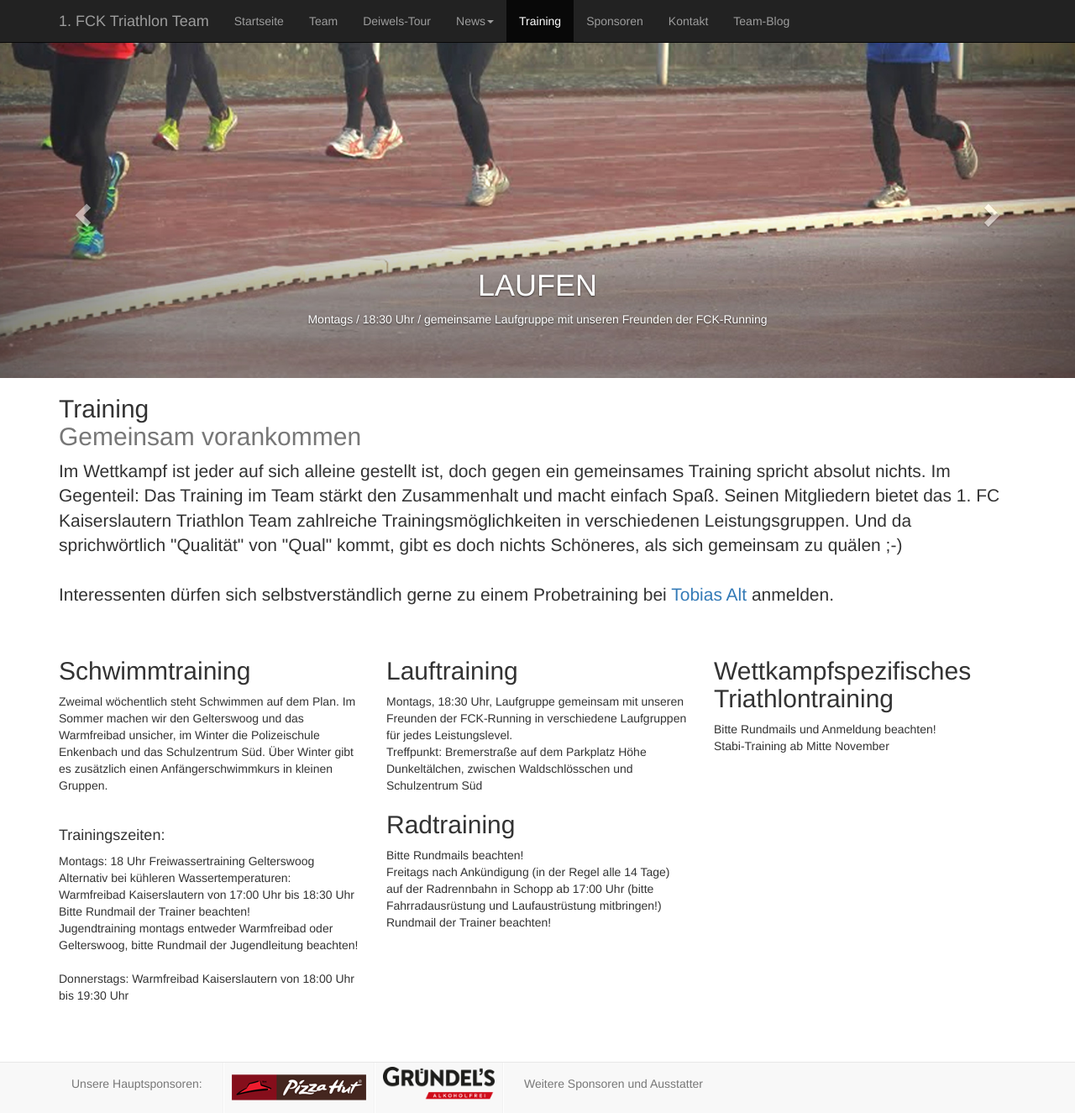
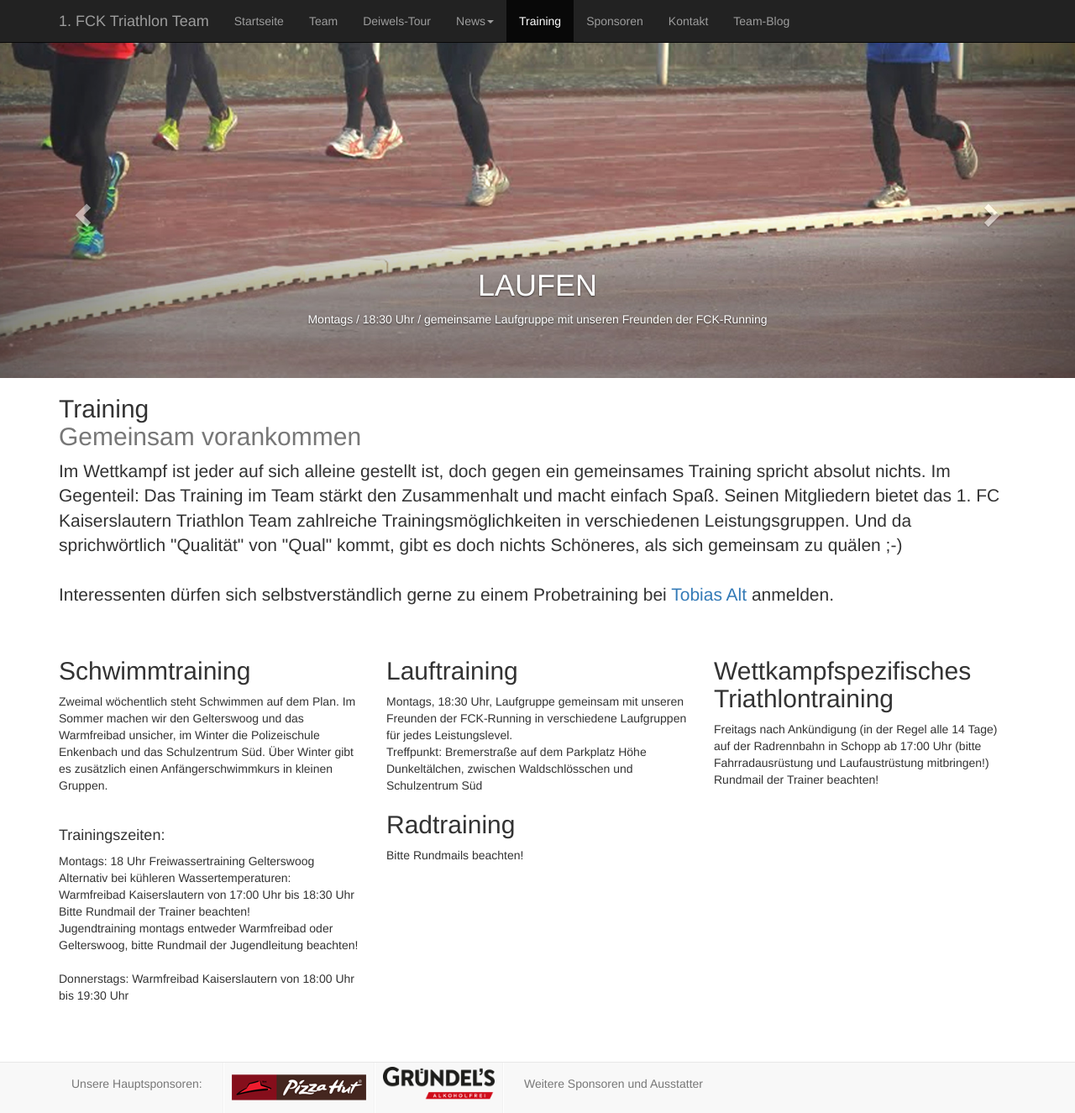
Before and after one commit to FCK-Triathlon-Team/fck-triathlon-team.github.io, a Jekyll site: the page built from training.html, in a window 1280 px wide and 1325 px high. Shown: the whole window at 84% size. Built offline with Jekyll 4.4.1, drawn with Linux system fonts in a browser that asks for light colours; nearby versions of some CDN libraries; some of the changed lines change nothing that is shown.

Commit message:
Text vertauscht

```diff
--- a/training.html
+++ b/training.html
@@ -46,7 +46,7 @@ title: 1.FC Kaiserslautern Triathlon Team
 				<div class="carousel-caption">
 					<h1>RADFAHREN</h1>
 					<p>
-						Samstags nach Ankündigung / 10:30 Uhr / Beilsteinschule Kaiserslautern
+						nach Ankündigung
 					</p>
 				</div>
 			</div>
@@ -104,8 +104,7 @@ auf dem Parkplatz Höhe Dunkeltälchen, zwischen Waldschlösschen und Schulzentr
 				<h2>Radtraining</h2>
 			<p>
 				Bitte Rundmails beachten!<br>
-Freitags nach Ankündigung (in der Regel alle 14 Tage) auf der Radrennbahn in Schopp ab 17:00 Uhr (bitte Fahrradausrüstung und Laufaustrüstung mitbringen!)
-Rundmail der Trainer beachten!<br>
+
 				<br><br>
 
 			</p></div><!-- /.col-lg-4 -->
@@ -114,8 +113,8 @@ Rundmail der Trainer beachten!<br>
 
 			<h2>Wettkampfspezifisches Triathlontraining</h2>
 			<p>
-				Bitte Rundmails und Anmeldung beachten!<br>
-Stabi-Training ab Mitte November
+				Freitags nach Ankündigung (in der Regel alle 14 Tage) auf der Radrennbahn in Schopp ab 17:00 Uhr (bitte Fahrradausrüstung und Laufaustrüstung mitbringen!)
+Rundmail der Trainer beachten!<br>
 				<br>
 
 		</div><!-- /.col-lg-4 -->
```
